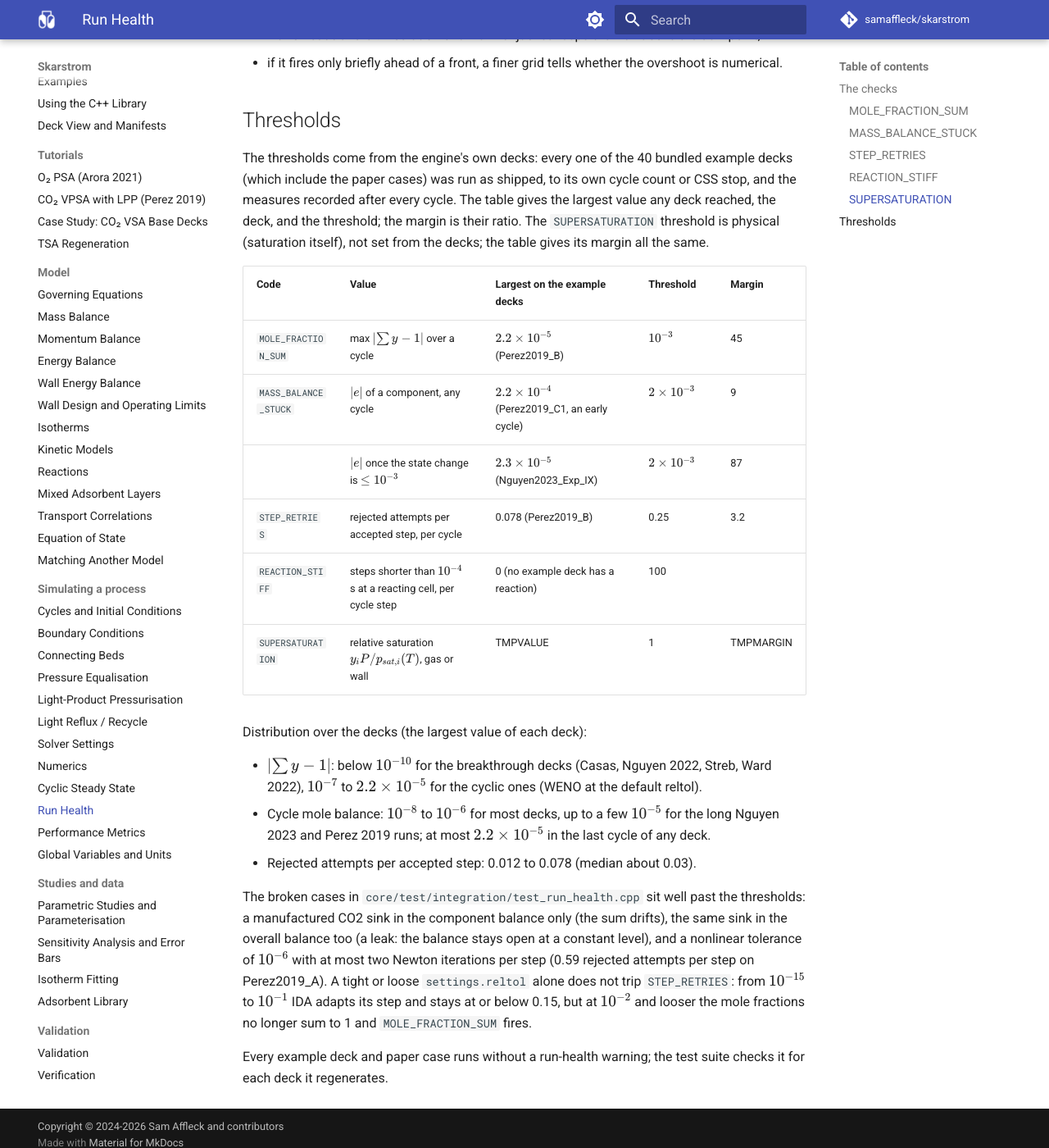
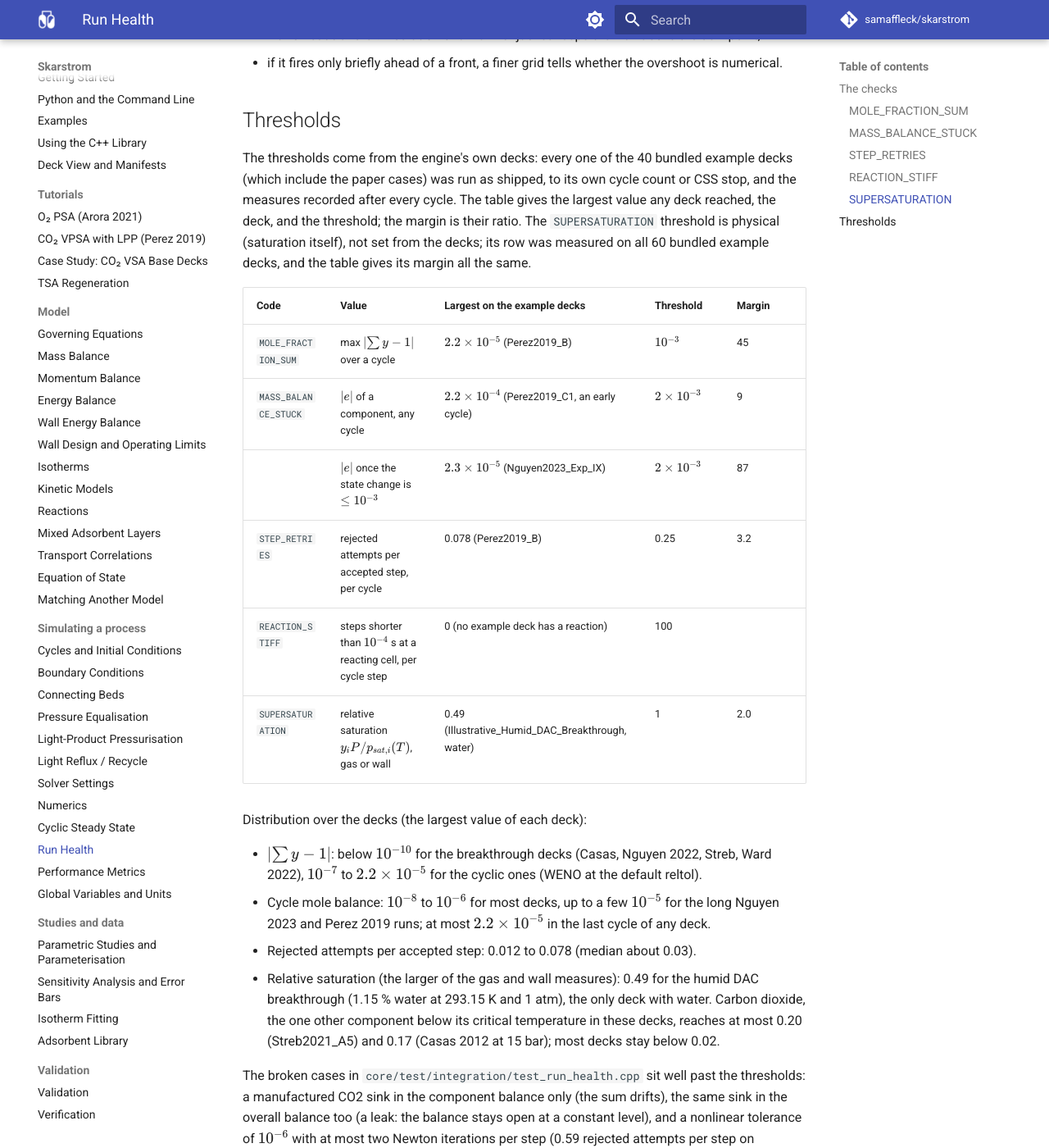
Before and after one commit to samaffleck/skarstrom, an MkDocs documentation site: the page built from docs/run-health.md, in a window 1280 px wide and 1400 px high, scrolled down 3893 px. Shown: the whole window at 82% size. Built offline with MkDocs 1.6.1 and Material for MkDocs 9.7.7, drawn with Linux system fonts in a browser that asks for light colours; comment, search, counter and statistics services are not loaded.

Commit message:
Measure SUPERSATURATION on the example decks; Python pass-through test
Co-Authored-By: Claude Opus 5.5 <noreply@anthropic.com>
Claude-Session: https://claude.ai/code/session_01LRbL7ULxBinrrtxbzj7kpZ
Signed-off-by: Claude <noreply@anthropic.com>

```diff
--- a/docs/run-health.md
+++ b/docs/run-health.md
@@ -150,8 +150,8 @@ or ambient temperature for the wall measure; the pressure of the step. What to d
 The thresholds come from the engine's own decks: every one of the 40 bundled example decks (which include
 the paper cases) was run as shipped, to its own cycle count or CSS stop, and the measures recorded after every
 cycle. The table gives the largest value any deck reached, the deck, and the threshold; the margin is their
-ratio. The `SUPERSATURATION` threshold is physical (saturation itself), not set from the decks; the table
-gives its margin all the same.
+ratio. The `SUPERSATURATION` threshold is physical (saturation itself), not set from the decks; its row
+was measured on all 60 bundled example decks, and the table gives its margin all the same.
 
 | Code | Value | Largest on the example decks | Threshold | Margin |
 |---|---|---|---|---|
@@ -160,7 +160,7 @@ gives its margin all the same.
 | | $\lvert e\rvert$ once the state change is $\le 10^{-3}$ | $2.3 \times 10^{-5}$ (Nguyen2023_Exp_IX) | $2 \times 10^{-3}$ | 87 |
 | `STEP_RETRIES` | rejected attempts per accepted step, per cycle | 0.078 (Perez2019_B) | 0.25 | 3.2 |
 | `REACTION_STIFF` | steps shorter than $10^{-4}$ s at a reacting cell, per cycle step | 0 (no example deck has a reaction) | 100 | |
-| `SUPERSATURATION` | relative saturation $y_i P / p_{sat,i}(T)$, gas or wall | TMPVALUE | 1 | TMPMARGIN |
+| `SUPERSATURATION` | relative saturation $y_i P / p_{sat,i}(T)$, gas or wall | 0.49 (Illustrative_Humid_DAC_Breakthrough, water) | 1 | 2.0 |
 
 Distribution over the decks (the largest value of each deck):
 
@@ -169,6 +169,10 @@ Distribution over the decks (the largest value of each deck):
 - Cycle mole balance: $10^{-8}$ to $10^{-6}$ for most decks, up to a few $10^{-5}$ for the long Nguyen 2023
   and Perez 2019 runs; at most $2.2 \times 10^{-5}$ in the last cycle of any deck.
 - Rejected attempts per accepted step: 0.012 to 0.078 (median about 0.03).
+- Relative saturation (the larger of the gas and wall measures): 0.49 for the humid DAC breakthrough (1.15 %
+  water at 293.15 K and 1 atm), the only deck with water. Carbon dioxide, the one other component below its
+  critical temperature in these decks, reaches at most 0.20 (Streb2021_A5) and 0.17 (Casas 2012 at 15 bar);
+  most decks stay below 0.02.
 
 The broken cases in `core/test/integration/test_run_health.cpp` sit well past the thresholds: a manufactured
 CO2 sink in the component balance only (the sum drifts), the same sink in the overall balance too (a leak:
```
Also changed, not shown: 1 other file.
